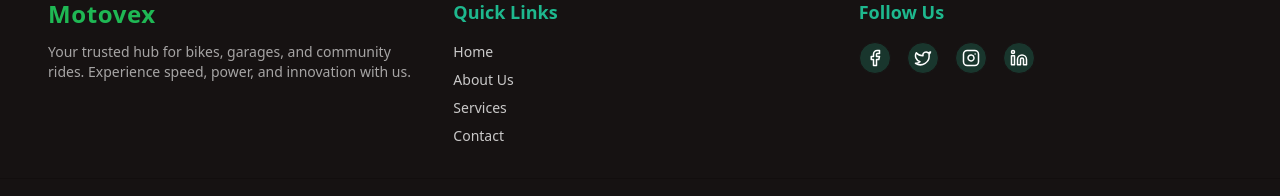
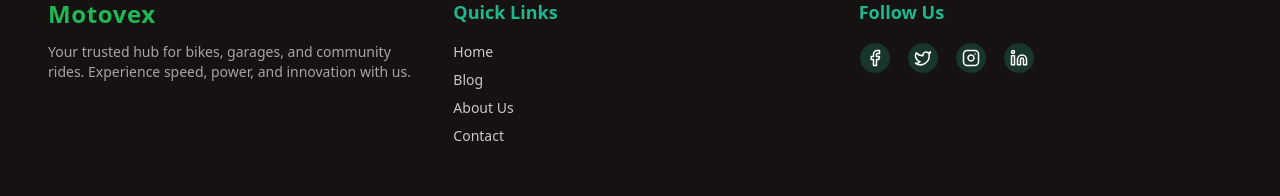
Before and after one commit to HariVarma2004/Bike-Base, a React (Vite) app in the folder frontend/: page / in a window 1280 px wide. Shown: the part 2417-2613 px from the top of the page. Built offline with nearby package versions, Linux system fonts and the light colour scheme.

Commit message:
Footer where Updated

```diff
--- a/frontend/src/components/Footer/footer.jsx
+++ b/frontend/src/components/Footer/footer.jsx
@@ -1,4 +1,6 @@
 import { Facebook, Twitter, Instagram, Linkedin } from "lucide-react";
+
+import { Link } from "react-router-dom";
 
 export default function Footer() {
   return (
@@ -15,14 +17,23 @@
             </p>
           </div>
 
+
           {/* Links Section */}
           <div>
             <h3 className="text-lg font-semibold text-secondary mb-4">Quick Links</h3>
             <ul className="space-y-2 text-sm">
-            <li><a href="#" className="hover:text-primary transition">Home</a></li>
-            <li><a href="#" className="hover:text-primary transition">About Us</a></li>
-            <li><a href="#" className="hover:text-primary transition">Services</a></li>
-            <li><a href="#" className="hover:text-primary transition">Contact</a></li>
+              <li>
+                <Link to="/" className="hover:text-primary transition">Home</Link>
+              </li>
+              <li>
+                <Link to="/blog" className="hover:text-primary transition">Blog</Link>
+              </li>
+              <li>
+                <Link to="/about" className="hover:text-primary transition">About Us</Link>
+              </li>
+              <li>
+                <Link to="/contact" className="hover:text-primary transition">Contact</Link>
+              </li>
             </ul>
           </div>
 
```
Lines whose indentation alone changed are shown as unchanged.
